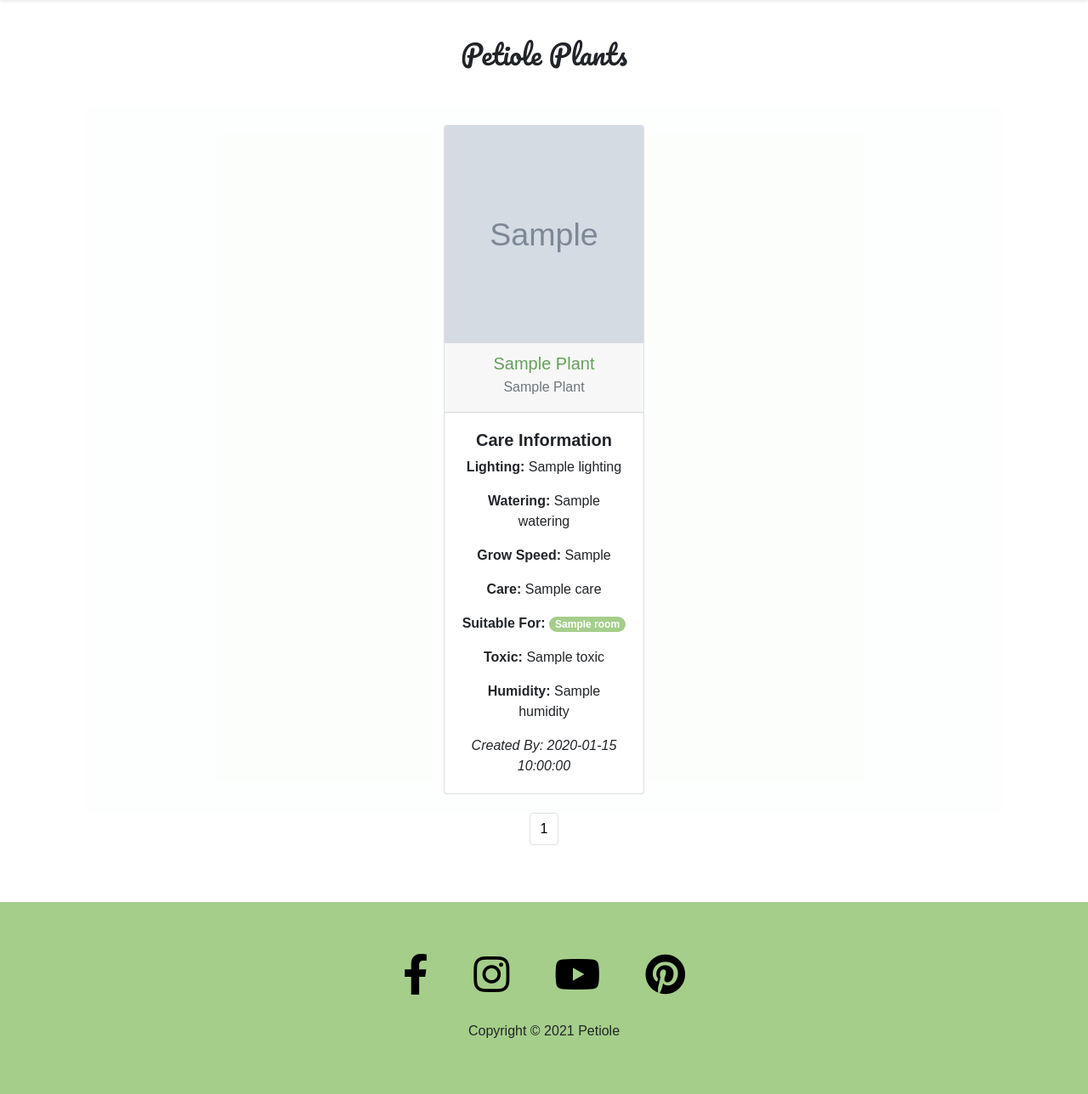
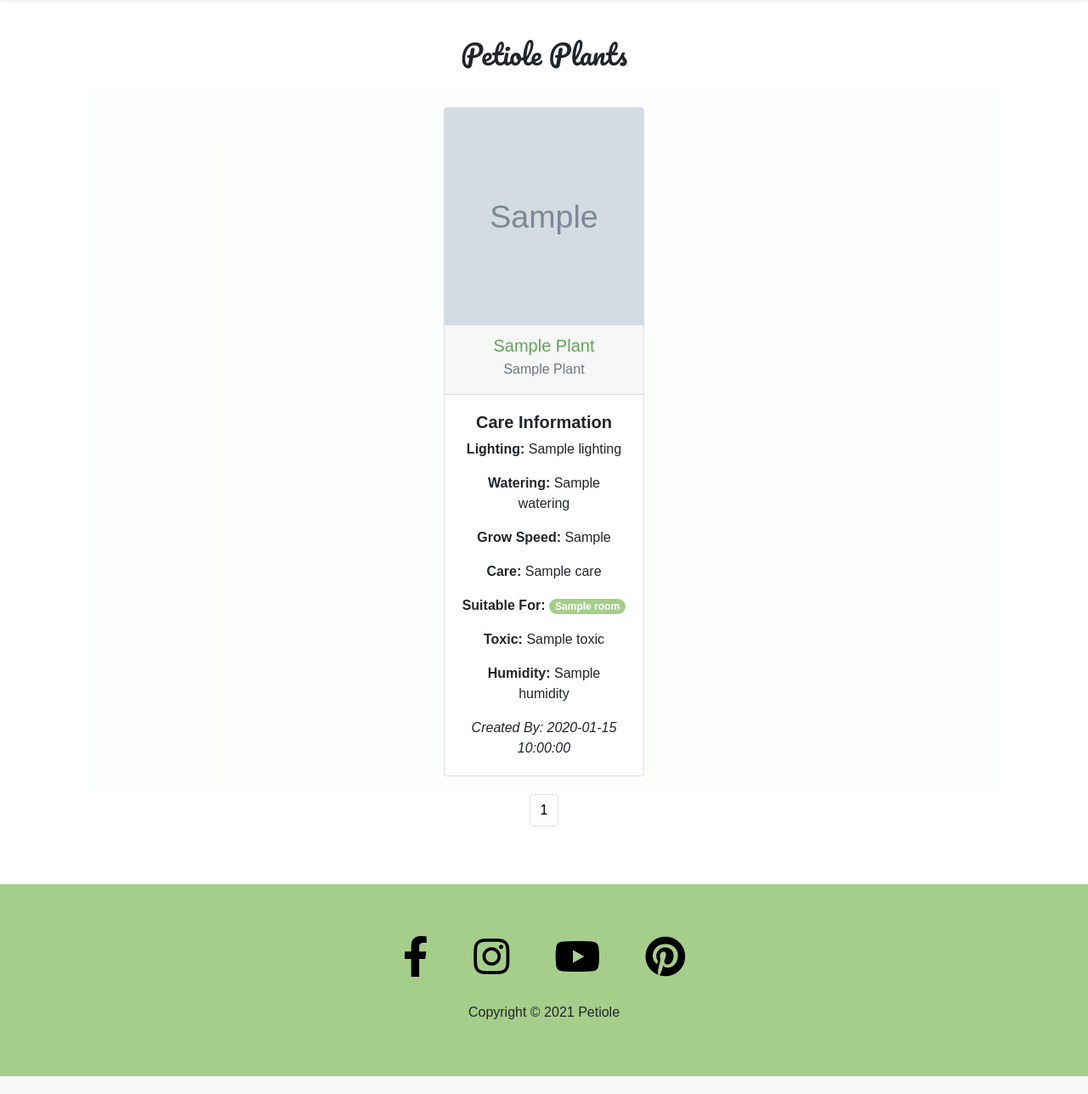
Before and after one commit to keeks-mtl/petiole, a Flask app: page / in a window 1280 px wide. Shown: the part 97-1385 px from the top of the page at 85% size. After the commit the page ends 1364 px from the top, so only its background shows below. Run offline with Flask 2, Linux system fonts and the light colour scheme; grey boxes marked "Sample" are stand-in pictures; a database or web service that is not in the repository returns one stand-in record (values such as "Sample title"); some libraries are stand-ins or nearby versions.

```diff
--- a/static/css/style.css
+++ b/static/css/style.css
@@ -149,7 +149,7 @@ img {
 
 /* Main plant page */
 .index-cards {
-    margin-top: 4%;
+    margin-top: 2%;
 }
 .index-cards .care-info {
     margin-top: 4%;
```
